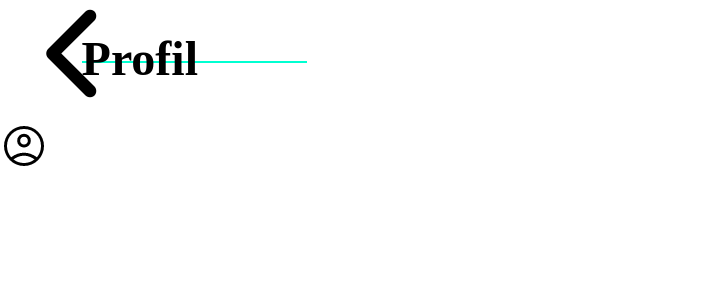
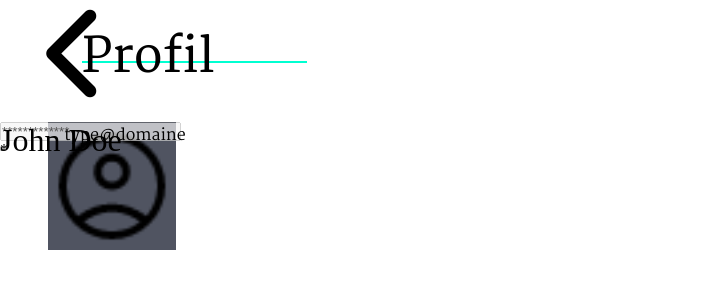
Before and after one commit to Manouz/Assurance-Vakuutus, a plain HTML site: page mesdocshtml/P_profil.html in a window 1280 px wide. Shown: the part 214-502 px from the top of the page, without its empty margins (0-703 px from the left). Drawn offline with Linux system fonts and the light colour scheme; a web font is replaced by a local one.

Commit message:
première modification du 2 février 2023

```diff
--- a/mesdocshtml/P_profil.html
+++ b/mesdocshtml/P_profil.html
@@ -32,11 +32,13 @@
                 <h2>Profil</h2>
             </p>
         </div>
+        <img src="../images/account_circle_FILL0_wght400_GRAD0_opsz48.png" alt="btn profil">
+        <div class="or">
+            <p id="nom">John Doe</p>
+            <p id="email">type@domaine</p>
+            <input value="*************" disabled>
+        </div>*
 
-
-
-
-        <img src="../images/account_circle_FILL0_wght400_GRAD0_opsz48.png" alt="btn profil">
     </section>
 </body>
 
--- a/style/stylep_profil.css
+++ b/style/stylep_profil.css
@@ -1,13 +1,15 @@
-*{
+@import url('https://fonts.googleapis.com/css2?family=Habibi&family=Halant:wght@300;400;500;600&family=Martel:wght@300;400;600&display=swap');
+* {
     margin: 0;
     padding: 0;
     box-sizing: border-box;
+}
 
-}
-body{
+body {
     background-color: rgb(255, 255, 255);
 }
-.first{
+
+.first {
     position: relative;
     background-color: rgba(15, 20, 39, 1);
     height: 13em;
@@ -21,23 +23,24 @@ body{
     height: 11em;
     left: 1em;
     top: 1em;
-
 }
 
-.first .barreinfo #trois{
+.first .barreinfo #trois {
     position: absolute;
     width: 5em;
     height: 5em;
     background-color: rgba(47, 52, 67, 1);
     top: 4em;
-    left:33em ;
+    left: 33em;
 }
-.seconde{
+
+.seconde {
     position: relative;
     width: 40em;
     height: 73.53em;
 }
-.seconde .entete{
+
+.seconde .entete {
     position: relative;
     /* top: 2em; */
     width: 40em;
@@ -46,6 +49,7 @@ body{
     align-items: center;
     justify-content: center;
 }
+
 .fa-chevron-left {
     position: absolute;
     font-size: 100px;
@@ -56,6 +60,8 @@ body{
     align-items: center;
     justify-content: center;
 }
+
+
 /* .seconde img{
         position: absolute;
         width: 5em;
@@ -64,12 +70,14 @@ body{
         top:8em ;
         left:27em ;
 } */
-.entete{
+
+.entete {
     display: flex;
     align-items: center;
     justify-content: center;
 }
-.entete #premier_a{
+
+.entete #premier_a {
     position: absolute;
     border-bottom: 0.05em solid rgba(0, 255, 209, 1);
     width: 4.7em;
@@ -82,12 +90,35 @@ body{
     align-items: center;
     justify-content: center;
 }
-h2{
+
+h2 {
     position: absolute;
     font-family: 'Martel', serif;
     font-size: 3em;
     left: 1.7em;
+}
 
+img {
+    position: absolute;
+    background-color: rgba(47, 52, 67, 0.84);
+    width: 8em;
+    height: auto;
+    left: 3em;
+}
 
+.or {
+    position: relative;
+    border-bottom: 0.05em gray;
+}
 
+#nom {
+    position: absolute;
+    font-size: xx-large;
 }
+
+#email {
+    position: absolute;
+    font-size: 1em;
+    font-family: 'Martel', serif;
+    left: 4em;
+}
```
Also changed, not shown: mesdocshtml/P_ouvrirbtnparam.html (+17 -9 lines), style/ouvrirbtnparam.css (+28 -26 lines). Lines whose indentation alone changed are shown as unchanged.
